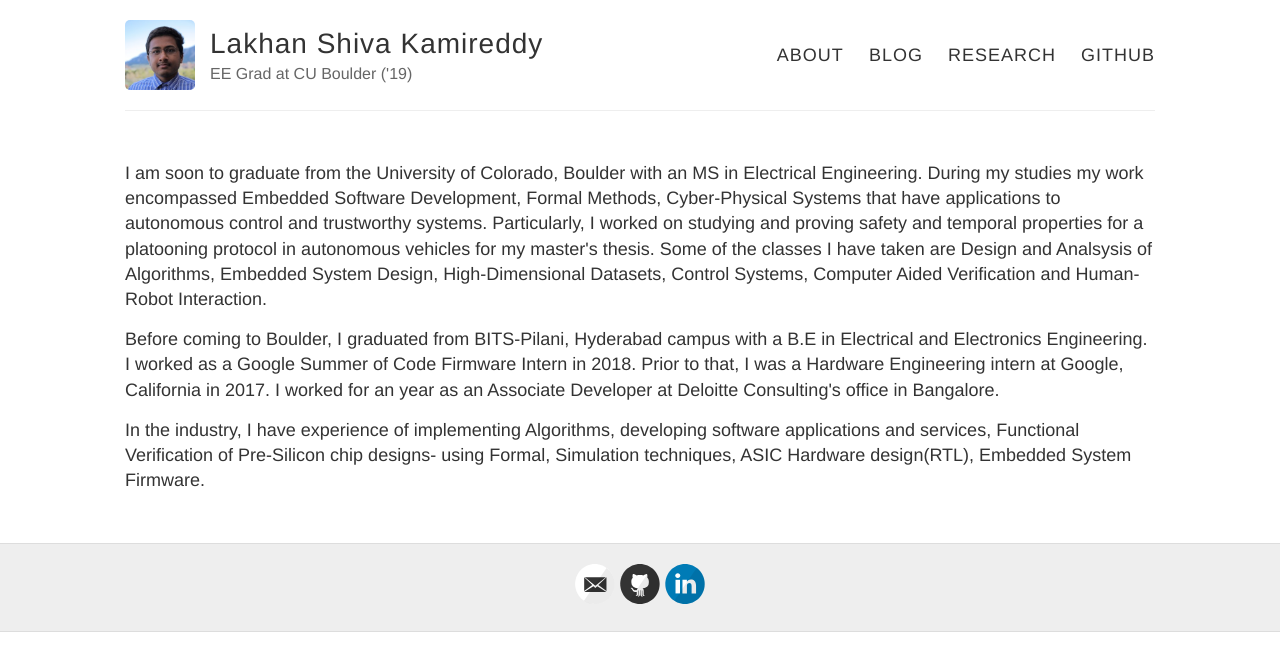
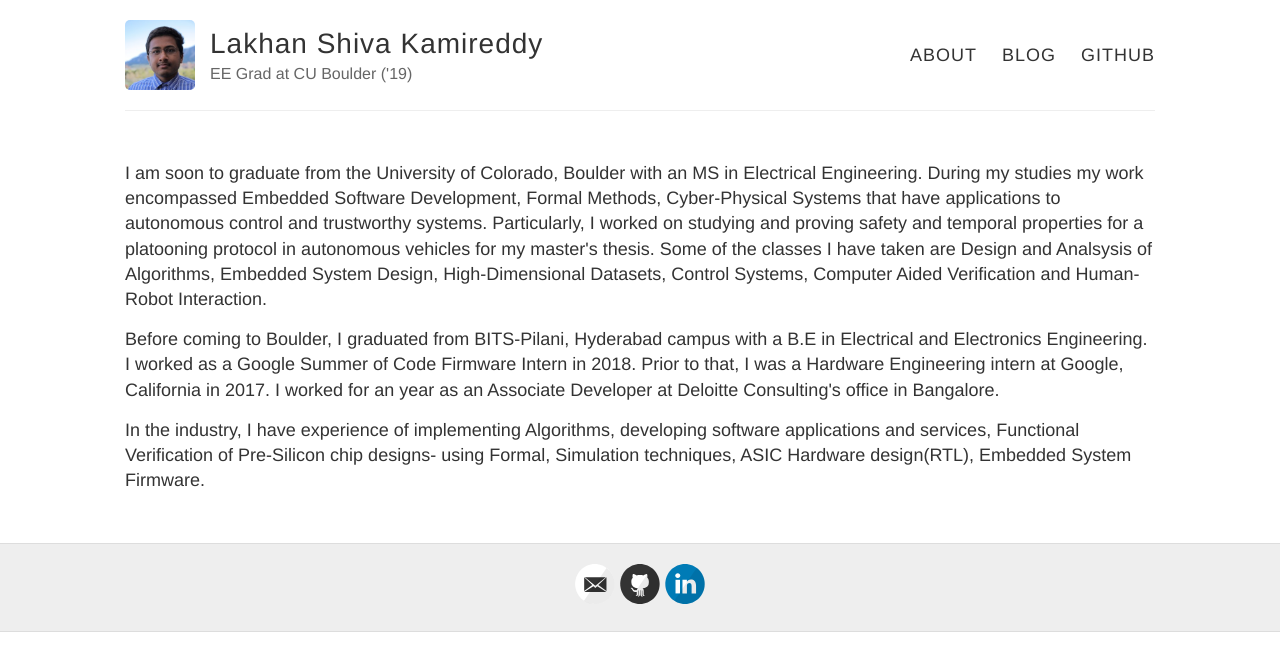
Before and after one commit to lakhanshiva/lakhanshiva.github.io, a Jekyll site: the page built from index.html, in a window 1280 px wide. Shown: the top 671 px of the page. Built offline with Jekyll 4.4.1, drawn with Linux system fonts in a browser that asks for light colours.

Commit message:
Update default.html

```diff
--- a/_layouts/default.html
+++ b/_layouts/default.html
@@ -30,7 +30,7 @@
           <nav>
             <a href="{{ site.baseurl }}/">ABOUT</a>
             <a href="{{ site.baseurl }}/blog">BLOG</a>
-            <a href="{{ site.baseurl }}/research">RESEARCH</a>
+            <!--<a href="{{ site.baseurl }}/research">RESEARCH</a>-->
             <a href="https://github.com/lakhanshiva">GITHUB</a>
             <!--<a href="{{ site.baseurl }}/resume.pdf" target="_blank">RESUME</a>-->
           </nav>
```
